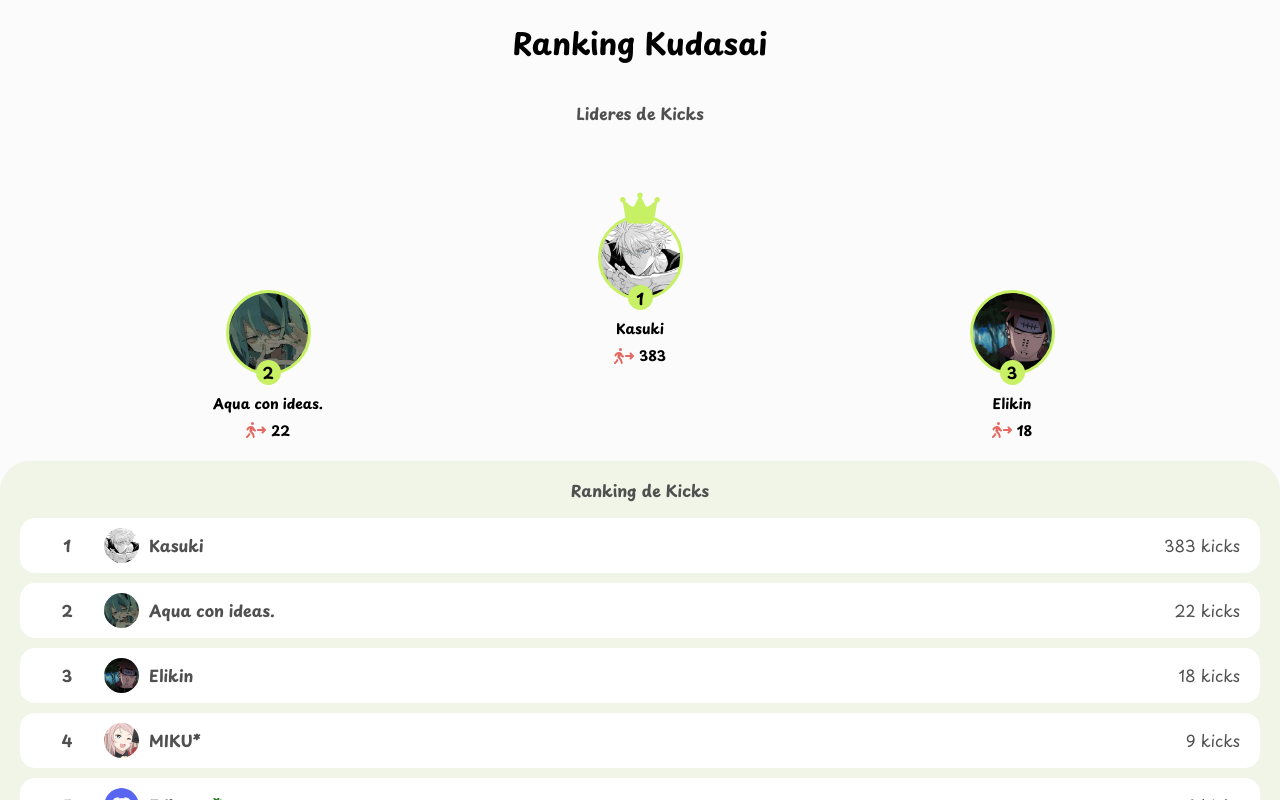
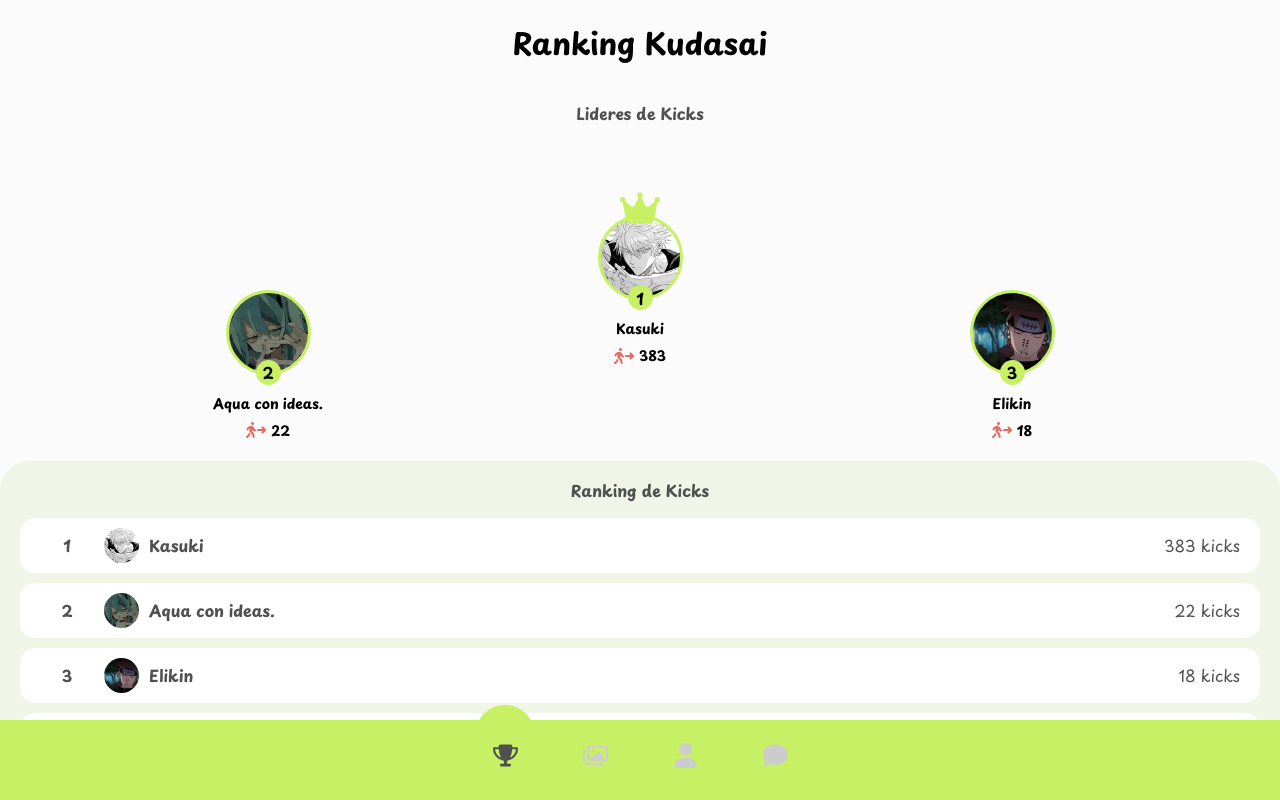
Before and after one commit to EdixonAlberto/ranking-kudasai, a Next.js app: page /ranking in a window 1280 px wide. Built offline with nearby package versions, Linux system fonts and the light colour scheme.

Commit message:
create component Navbar, add more icons and improves in styles
- implment new Navbar in layout
- rename colors in styles globals and add sizes

```diff
--- a/src/app/layout.tsx
+++ b/src/app/layout.tsx
@@ -1,6 +1,7 @@
 import type { Metadata } from 'next'
 import { Inter } from 'next/font/google'
 import styles from '~/scss/main.module.scss'
+import { Navbar } from '~/components/navbar/index'
 
 const inter = Inter({ subsets: ['latin'] })
 
@@ -12,7 +13,10 @@ export const metadata: Metadata = {
 export default function RootLayout({ children }: { children: React.ReactNode }) {
   return (
     <html id={styles.app} lang="es">
-      <body className={inter.className}>{children}</body>
+      <body className={inter.className}>
+        <main>{children}</main>
+        <Navbar />
+      </body>
     </html>
   )
 }
--- a/src/app/ranking/Ranking.module.scss
+++ b/src/app/ranking/Ranking.module.scss
@@ -130,7 +130,7 @@
     ul.container {
       list-style: none;
       width: 100%;
-      height: 350px;
+      height: calc(50% - $height-footer);
       margin: 0;
       padding: 0;
 
@@ -153,7 +153,7 @@
         column-gap: 10px;
 
         border-radius: 15px;
-        background: $color-white-lite;
+        background: $color-white;
 
         &.active {
           background: $primary-color;
--- a/src/components/Icons.tsx
+++ b/src/components/Icons.tsx
@@ -1,10 +1,16 @@
+import { Cuprum } from 'next/font/google'
+
 type TStyles = { styles: { [key: string]: string } }
 
 // TODO: Fix types
 export const Icons: { [key: string]: any } = {
   King,
   Exit,
-  Back
+  Back,
+  Cup,
+  Images,
+  User,
+  Chat
 }
 
 function King({ styles }: TStyles) {
@@ -33,3 +39,35 @@ function Back({ styles }: TStyles) {
     </svg>
   )
 }
+
+function Cup({ styles }: TStyles) {
+  return (
+    <svg className={styles.icon} xmlns="http://www.w3.org/2000/svg" height="1em" viewBox="0 0 576 512">
+      <path d="M400 0H176c-26.5 0-48.1 21.8-47.1 48.2c.2 5.3 .4 10.6 .7 15.8H24C10.7 64 0 74.7 0 88c0 92.6 33.5 157 78.5 200.7c44.3 43.1 98.3 64.8 138.1 75.8c23.4 6.5 39.4 26 39.4 45.6c0 20.9-17 37.9-37.9 37.9H192c-17.7 0-32 14.3-32 32s14.3 32 32 32H384c17.7 0 32-14.3 32-32s-14.3-32-32-32H357.9C337 448 320 431 320 410.1c0-19.6 15.9-39.2 39.4-45.6c39.9-11 93.9-32.7 138.2-75.8C542.5 245 576 180.6 576 88c0-13.3-10.7-24-24-24H446.4c.3-5.2 .5-10.4 .7-15.8C448.1 21.8 426.5 0 400 0zM48.9 112h84.4c9.1 90.1 29.2 150.3 51.9 190.6c-24.9-11-50.8-26.5-73.2-48.3c-32-31.1-58-76-63-142.3zM464.1 254.3c-22.4 21.8-48.3 37.3-73.2 48.3c22.7-40.3 42.8-100.5 51.9-190.6h84.4c-5.1 66.3-31.1 111.2-63 142.3z" />
+    </svg>
+  )
+}
+
+function Images({ styles }: TStyles) {
+  return (
+    <svg className={styles.icon} xmlns="http://www.w3.org/2000/svg" height="1em" viewBox="0 0 576 512">
+      <path d="M160 80H512c8.8 0 16 7.2 16 16V320c0 8.8-7.2 16-16 16H490.8L388.1 178.9c-4.4-6.8-12-10.9-20.1-10.9s-15.7 4.1-20.1 10.9l-52.2 79.8-12.4-16.9c-4.5-6.2-11.7-9.8-19.4-9.8s-14.8 3.6-19.4 9.8L175.6 336H160c-8.8 0-16-7.2-16-16V96c0-8.8 7.2-16 16-16zM96 96V320c0 35.3 28.7 64 64 64H512c35.3 0 64-28.7 64-64V96c0-35.3-28.7-64-64-64H160c-35.3 0-64 28.7-64 64zM48 120c0-13.3-10.7-24-24-24S0 106.7 0 120V344c0 75.1 60.9 136 136 136H456c13.3 0 24-10.7 24-24s-10.7-24-24-24H136c-48.6 0-88-39.4-88-88V120zm208 24a32 32 0 1 0 -64 0 32 32 0 1 0 64 0z" />
+    </svg>
+  )
+}
+
+function User({ styles }: TStyles) {
+  return (
+    <svg className={styles.icon} xmlns="http://www.w3.org/2000/svg" height="1em" viewBox="0 0 448 512">
+      <path d="M224 256A128 128 0 1 0 224 0a128 128 0 1 0 0 256zm-45.7 48C79.8 304 0 383.8 0 482.3C0 498.7 13.3 512 29.7 512H418.3c16.4 0 29.7-13.3 29.7-29.7C448 383.8 368.2 304 269.7 304H178.3z" />
+    </svg>
+  )
+}
+
+function Chat({ styles }: TStyles) {
+  return (
+    <svg className={styles.icon} xmlns="http://www.w3.org/2000/svg" height="1em" viewBox="0 0 512 512">
+      <path d="M512 240c0 114.9-114.6 208-256 208c-37.1 0-72.3-6.4-104.1-17.9c-11.9 8.7-31.3 20.6-54.3 30.6C73.6 471.1 44.7 480 16 480c-6.5 0-12.3-3.9-14.8-9.9c-2.5-6-1.1-12.8 3.4-17.4l0 0 0 0 0 0 0 0 .3-.3c.3-.3 .7-.7 1.3-1.4c1.1-1.2 2.8-3.1 4.9-5.7c4.1-5 9.6-12.4 15.2-21.6c10-16.6 19.5-38.4 21.4-62.9C17.7 326.8 0 285.1 0 240C0 125.1 114.6 32 256 32s256 93.1 256 208z" />
+    </svg>
+  )
+}
--- /dev/null
+++ b/src/components/navbar/Navbar.module.scss
@@ -0,0 +1,96 @@
+footer.navbar {
+  width: 100%;
+  height: $height-footer;
+  position: fixed;
+  bottom: 0;
+  background-color: $primary-color;
+
+  ul {
+    $width-section: 60px;
+    $space-section: 30px;
+    $size-section: $width-section + $space-section;
+
+    list-style: none;
+    width: max-content;
+    height: 100%;
+    padding: 0;
+    margin: 0 auto;
+
+    position: relative;
+    display: flex;
+    align-items: center;
+    justify-content: center;
+    column-gap: $space-section;
+
+    &::before {
+      content: '';
+      width: $width-section;
+      height: $width-section;
+      position: absolute;
+      top: -15px;
+      left: -$size-section;
+      transition: transform 0.25s cubic-bezier(0.68, -0.55, 0.27, 1.55);
+
+      border-radius: 50%;
+      background-color: $primary-color;
+      z-index: 1;
+    }
+
+    // TODO: Improves styles in Sass
+    &.section {
+      &_1 {
+        &::before {
+          transform: translateX(calc($size-section * 1));
+        }
+      }
+      &_2 {
+        &::before {
+          transform: translateX(calc($size-section * 2));
+        }
+      }
+      &_3 {
+        &::before {
+          transform: translateX(calc($size-section * 3));
+        }
+      }
+      &_4 {
+        &::before {
+          transform: translateX(calc($size-section * 4));
+        }
+      }
+    }
+
+    li {
+      width: $width-section;
+      height: 100%;
+      display: flex;
+      align-items: center;
+      justify-content: center;
+      z-index: 2;
+
+      .icon {
+        width: 25px;
+        height: 25px;
+        margin-bottom: 10px;
+        fill: $color-grey-lite;
+      }
+
+      &.active .icon {
+        fill: $color-grey;
+        animation: 0.5s cubic-bezier(0.68, -0.55, 0.27, 1.55) 0s 1 normal none running jump;
+      }
+    }
+  }
+}
+
+@keyframes jump {
+  0% {
+    transform: scale(1);
+  }
+  50% {
+    transform: scale(1.5);
+  }
+  100% {
+    transform: scale(1);
+  }
+}
--- /dev/null
+++ b/src/components/navbar/index.tsx
@@ -0,0 +1,36 @@
+'use client'
+
+import { useState } from 'react'
+
+import styles from './Navbar.module.scss'
+import { Icons } from '~/components/Icons'
+
+export function Navbar() {
+  const [sectionName, setSectionName] = useState<string>('section_1')
+
+  function classSection(name: string): typeof styles.active {
+    return name === sectionName ? styles.active : ''
+  }
+
+  return (
+    <footer className={styles.navbar}>
+      <ul className={styles[sectionName]}>
+        <li className={classSection('section_1')} onClick={() => setSectionName('section_1')}>
+          <Icons.Cup styles={styles} />
+        </li>
+
+        <li className={classSection('section_2')} onClick={() => setSectionName('section_2')}>
+          <Icons.Images styles={styles} />
+        </li>
+
+        <li className={classSection('section_3')} onClick={() => setSectionName('section_3')}>
+          <Icons.User styles={styles} />
+        </li>
+
+        <li className={classSection('section_4')} onClick={() => setSectionName('section_4')}>
+          <Icons.Chat styles={styles} />
+        </li>
+      </ul>
+    </footer>
+  )
+}
--- a/src/scss/global.scss
+++ b/src/scss/global.scss
@@ -1,9 +1,15 @@
+// COLORS
+
 $primary-color: #c7f064;
 $primary-color-lite: #f1f5e7;
-$color-white-lite: #fff;
+$color-white: #fff;
 $color-grey: #505050;
+$color-grey-lite: #cccccc;
 $color-black: #000;
 $color-grey-super-lite: rgba(
   $color: $color-grey,
   $alpha: 0.1
 );
+
+// SIZES
+$height-footer: 80px;
--- a/src/scss/main.module.scss
+++ b/src/scss/main.module.scss
@@ -1,3 +1,7 @@
 #app {
   @import 'utils/normalice', 'utils/typography';
+
+  main {
+    height: calc(100vh - $height-footer);
+  }
 }
```
Also changed, not shown: src/components/Navbar.tsx (added).
